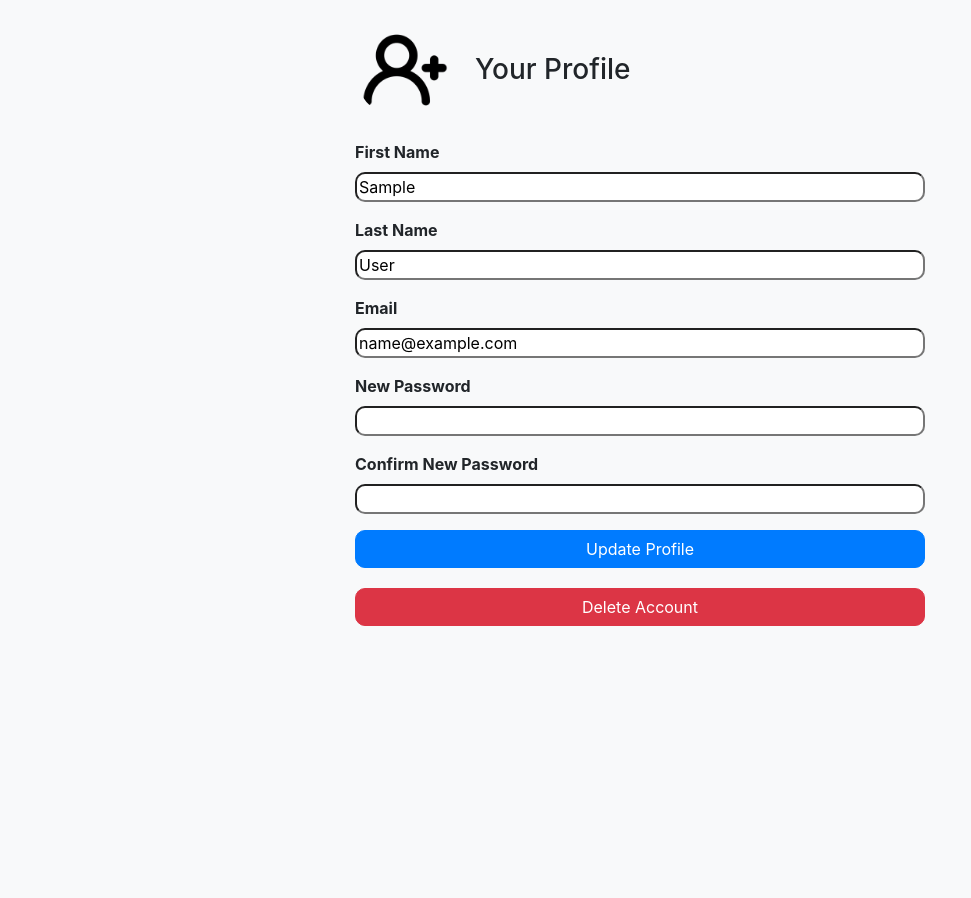
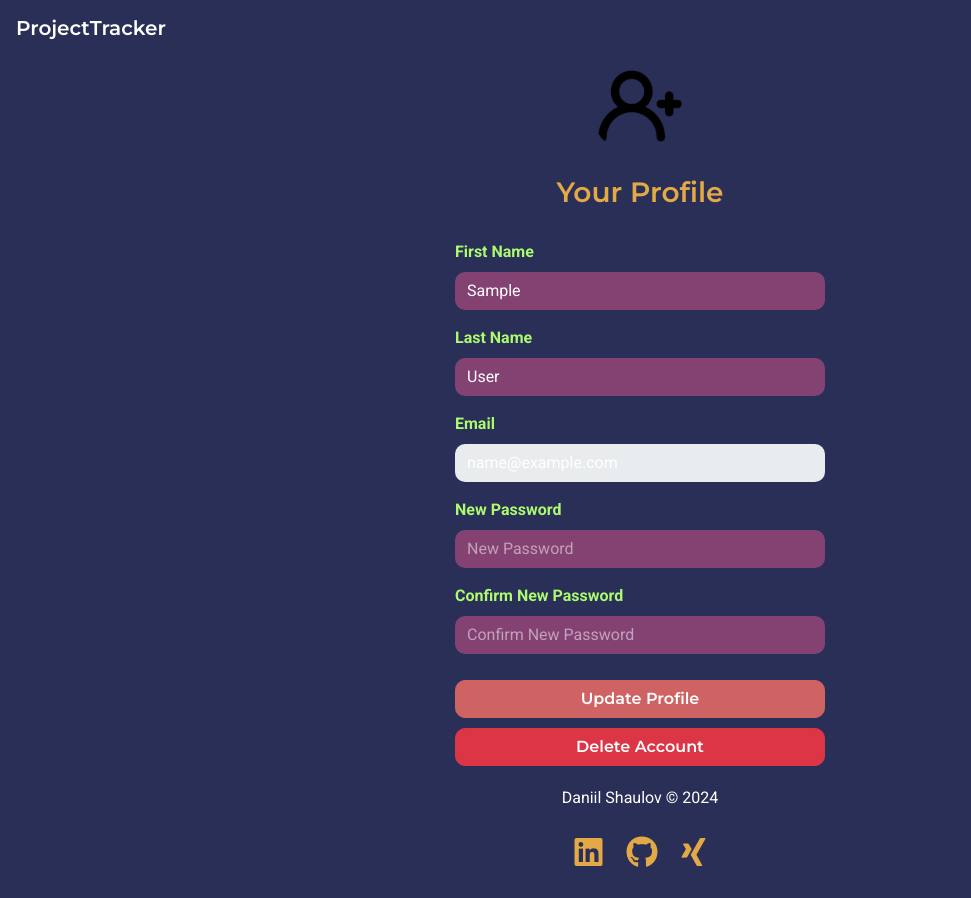
Before and after one commit to DaSHdotHub/ProjectTracker, a Django app: page /profile/ in a window 1280 px wide. Shown: the whole page, without its empty margins (0-971 px from the left). Before the commit the page ends 626 px from the top, so only its background shows below. Run offline with Django 5.2, Linux system fonts and the light colour scheme; the visitor is signed in with stand-in values (Sample User, id 1); data comes from the database, SQL or seed files in the repository; some libraries are stand-ins or nearby versions.

Commit message:
Make profile page look like signup

```diff
--- a/project_tracker/templates/profiles/profiles.html
+++ b/project_tracker/templates/profiles/profiles.html
@@ -1,81 +1,138 @@
+{% extends 'base.html' %}
 {% load static %}
-<!DOCTYPE html>
-<html lang="en">
 
-<head>
-    <meta charset="UTF-8">
-    <meta http-equiv="X-UA-Compatible" content="IE=edge">
-    <meta name="viewport" content="width=device-width, initial-scale=1.0">
-    <title>Profile</title>
-    <!-- Include Bootstrap CSS -->
-    <link rel="stylesheet" href="https://stackpath.bootstrapcdn.com/bootstrap/4.3.1/css/bootstrap.min.css">
-    <!-- Custom CSS -->
+{% block title %}Your Profile - ProjectTracker{% endblock %}
+
+{% block extra_head %}
 <style>
+    /* Custom styles for the body*/
     body {
-            background-color: #f8f9fa;
-            padding: 20px;
+        background-color: var(--deep-navy);
+        color: var(--pure-white);
+        font-family: 'Roboto', sans-serif;
+        display: flex;
+        flex-direction: column;
+        min-height: 100vh;
     }
 
-        .container {
-            max-width: 600px;
-            margin: 0 auto;
+    /* Custom styles for the navbar */
+    .navbar {
+        background-color: var(--deep-navy) !important;
     }
 
+    .navbar-brand {
+        color: var(--pure-white) !important;
+        font-family: 'Montserrat', sans-serif;
+    }
+
+    /* Custom styles for the container */
+    .container {
+        max-width: 400px;
+        margin: 0 auto;
+        flex: 1 0 auto;
+        display: flex;
+        flex-direction: column;
+        justify-content: center;
+    }
+
+    /* Custom styles for the form */
     .form-title {
+        font-family: 'Montserrat', sans-serif;
+        text-align: center;
         margin-bottom: 30px;
+        color: var(--golden-amber);
     }
 
     .form-group label {
         font-weight: bold;
-            display: block;
+        color: var(--lime-green);
     }
 
-        .form-group input,
-        .form-group textarea {
+    .form-control {
+        background-color: var(--plum-purple);
+        border: none;
+        border-radius: 10px;
+        color: var(--pure-white);
+    }
+
+    .form-control:focus {
+        background-color: var(--plum-purple);
+        box-shadow: 0 0 0 0.2rem rgba(206, 212, 218, 0.25);
+        color: var(--pure-white);
+    }
+
+    .form-control::placeholder {
+        color: rgba(255, 255, 255, 0.5);
+    }
+
+    .btn-primary {
+        background-color: var(--coral-pink);
+        border-color: var(--coral-pink);
         border-radius: 10px;
         width: 100%;
+        font-family: 'Montserrat', sans-serif;
+        font-weight: 600;
+        margin-top: 10px;
     }
 
-        .form-group input:focus,
-        .form-group textarea:focus {
-            box-shadow: none;
+    .btn-primary:hover {
+        background-color: var(--golden-amber);
+        border-color: var(--golden-amber);
     }
 
-        .btn {
-            border-radius: 10px;
-            width: 100%;
+    /* Custom styles for the alert messages */
+    .alert {
+        background-color: var(--plum-purple);
+        color: var(--pure-white);
+        border: none;
     }
 
+    /* Profile picture styles */
     .profile-picture {
         width: 100px;
         height: 100px;
         border-radius: 50%;
         object-fit: cover;
         cursor: pointer;
+        margin: 0 auto 20px;
+        display: block;
     }
 
-        .profile-header {
-            display: flex;
-            align-items: center;
-            margin-bottom: 20px;
-        }
-
-        .profile-header h3 {
-            margin-left: 20px;
-            margin-bottom: 0;
+    /* Additional button styles */
+    .btn-secondary,
+    .btn-danger {
+        border-radius: 10px;
+        width: 100%;
+        font-family: 'Montserrat', sans-serif;
+        font-weight: 600;
+        margin-top: 10px;
     }
 
     .btn-secondary {
-            background-color: #f26500;
+        background-color: var(--plum-purple);
+        border-color: var(--plum-purple);
     }
 
     .btn-secondary:hover {
-            background-color: #b64c00;
+        background-color: var(--coral-pink);
+        border-color: var(--coral-pink);
+    }
+
+    /* Additional styles to ensure same view on mobile as on desktop */
+    @media (max-width: 768px) {
+        .container {
+            padding-left: 20px;
+            padding-right: 20px;
+        }
     }
 </style>
-</head>
+{% endblock %}
 
-<body>
+{% block content %}
+<nav class="navbar navbar-expand-lg navbar-dark">
+    <a class="navbar-brand" href="/">ProjectTracker</a>
+</nav>
+
 {% for message in messages %}
 <div class="alert alert-{{ message.tags }} alert-dismissible fade show" role="alert">
     <strong>Message:</strong> {{ message }}
@@ -84,52 +141,55 @@
     </button>
 </div>
 {% endfor %}
+
 <div class="container">
-        <div class="profile-header">
     <img src="{% if profile_picture_url %}{{ profile_picture_url }}{% else %}{% static 'avatar.webp' %}{% endif %}"
         alt="Profile Picture" class="profile-picture" id="profilePicture">
     <h3 class="form-title">Your Profile</h3>
-        </div>
     <form method="post" enctype="multipart/form-data" id="profileForm">
         {% csrf_token %}
         <input type="file" id="profilePictureInput" name="profile_picture" style="display: none;" accept="image/*">
         <div class="form-group">
             <label for="first_name">First Name</label>
-                {{ user_form.first_name }}
+            <input type="text" class="form-control" id="first_name" name="first_name"
+                value="{{ user_form.first_name.value }}" required>
         </div>
         <div class="form-group">
             <label for="last_name">Last Name</label>
-                {{ user_form.last_name }}
+            <input type="text" class="form-control" id="last_name" name="last_name"
+                value="{{ user_form.last_name.value }}" required>
         </div>
         <div class="form-group">
             <label for="email">Email</label>
-                {{ user_form.email }}
+            <input type="email" class="form-control" id="email" name="email" value="{{ user_form.email.value }}"
+                readonly>
         </div>
         <div class="form-group">
             <label for="password1">New Password</label>
-                {{ user_form.password1 }}
+            <input type="password" class="form-control" id="password1" name="password1" placeholder="New Password">
             <small class="text-danger" id="password1-error"></small>
         </div>
         <div class="form-group">
             <label for="password2">Confirm New Password</label>
-                {{ user_form.password2 }}
+            <input type="password" class="form-control" id="password2" name="password2"
+                placeholder="Confirm New Password">
             <small class="text-danger" id="password2-error"></small>
         </div>
-            <button type="submit" class="btn btn-primary save-button">Update Profile</button>
+        <button type="submit" class="btn btn-primary">Update Profile</button>
     </form>
     {% if show_dashboard_button %}
-        <a type="button" class="btn btn-secondary" href="{% url 'dashboard' %}" style="margin-top: 20px;">Go to
-            Dashboard</a>
+    <a href="{% url 'dashboard' %}" class="btn btn-secondary">Go to Dashboard</a>
     {% endif %}
-        <form method="post" action="{% url 'delete_account' %}" style="margin-top: 20px;">
+    <form method="post" action="{% url 'delete_account' %}">
         {% csrf_token %}
         <button type="submit" class="btn btn-danger">Delete Account</button>
     </form>
 </div>
-    <!-- Include Bootstrap JS and jQuery -->
-    <script src="https://code.jquery.com/jquery-3.3.1.min.js"></script>
-    <script src="https://stackpath.bootstrapcdn.com/bootstrap/4.3.1/js/bootstrap.min.js"></script>
+{% endblock %}
+
+{% block extra_body %}
 <script>
+
     $(document).ready(function () {
         $('#profilePicture').click(function () {
             $('#profilePictureInput').click();
@@ -148,7 +208,7 @@
         $('#profileForm').submit(function (e) {
             e.preventDefault();
 
-                // Clear previous error messages
+            // Clear any previous error messages
             $('#password1-error, #password2-error').text('');
 
             var password1 = $('input[name="password1"]').val();
@@ -161,15 +221,14 @@
                 }
             }
 
-                // Create a FormData object
+            // Create a FormData object to store the form data
             var formData = new FormData(this);
 
-                // Remove profile_picture key from form if no file is selected
+            // Remove the profile_picture key if no file is selected
             if (!$('#profilePictureInput')[0].files.length) {
                 formData.delete('profile_picture');
             }
-
-                // Submit the form using AJAX
+            // Submit the form using AJAX.
             $.ajax({
                 url: $(this).attr('action'),
                 type: 'POST',
@@ -177,6 +236,7 @@
                 processData: false,
                 contentType: false,
                 success: function (response) {
+
                     // Reload the page or update the necessary parts
                     window.location.reload();
                 },
@@ -186,11 +246,6 @@
                 }
             });
         });
-
-            // Make email field readonly
-            $('input[name="email"]').attr('readonly', true);
     });
 </script>
-</body>
-
-</html>
+{% endblock %}
```
Lines whose indentation alone changed are shown as unchanged.
